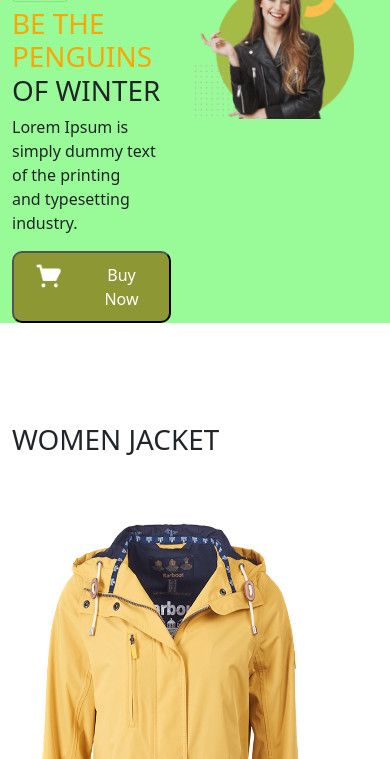
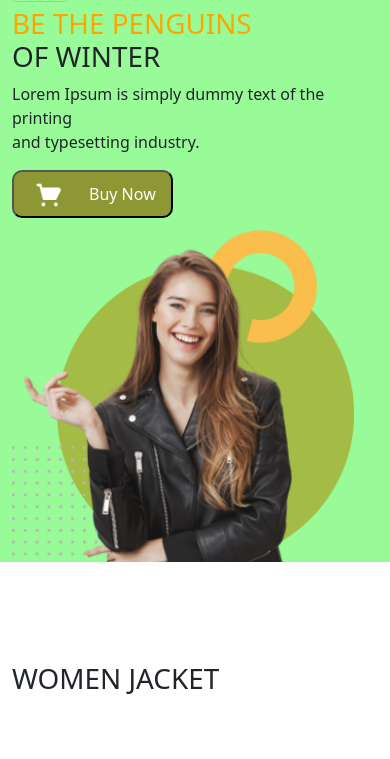
Before and after one commit to Mashroorsakib/Assignment-2, a plain HTML site: page index.html in a window 390 px wide. Shown: the part 89-848 px from the top of the page. Drawn offline with Linux system fonts and the light colour scheme.

Commit message:
trying to responsive

```diff
--- a/index.html
+++ b/index.html
@@ -38,16 +38,16 @@
 
 
     <main  class="container">
-        <div class="row d-flex align-items-center">
-            <div class="row mt-5">
-              <div class="col-6 mt-5">
+        <div class="row">
+            <div class="row  mt-5">
+              <div class="col-lg-6 col-sm-12 mt-5">
                <h1><span>BE THE PENGUINS</span><br> OF WINTER</h1>
                <p>Lorem Ipsum is simply dummy text of the printing <br>
 
                 and typesetting industry.</p>
                <button class="btn-design">Buy Now</button>
               </div>
-              <div class="col-6">
+              <div class="col-lg-6 col-sm-12">
                <img class="d-block w-100" src="image/profile.png" alt="">
               </div>
             </div>
```
